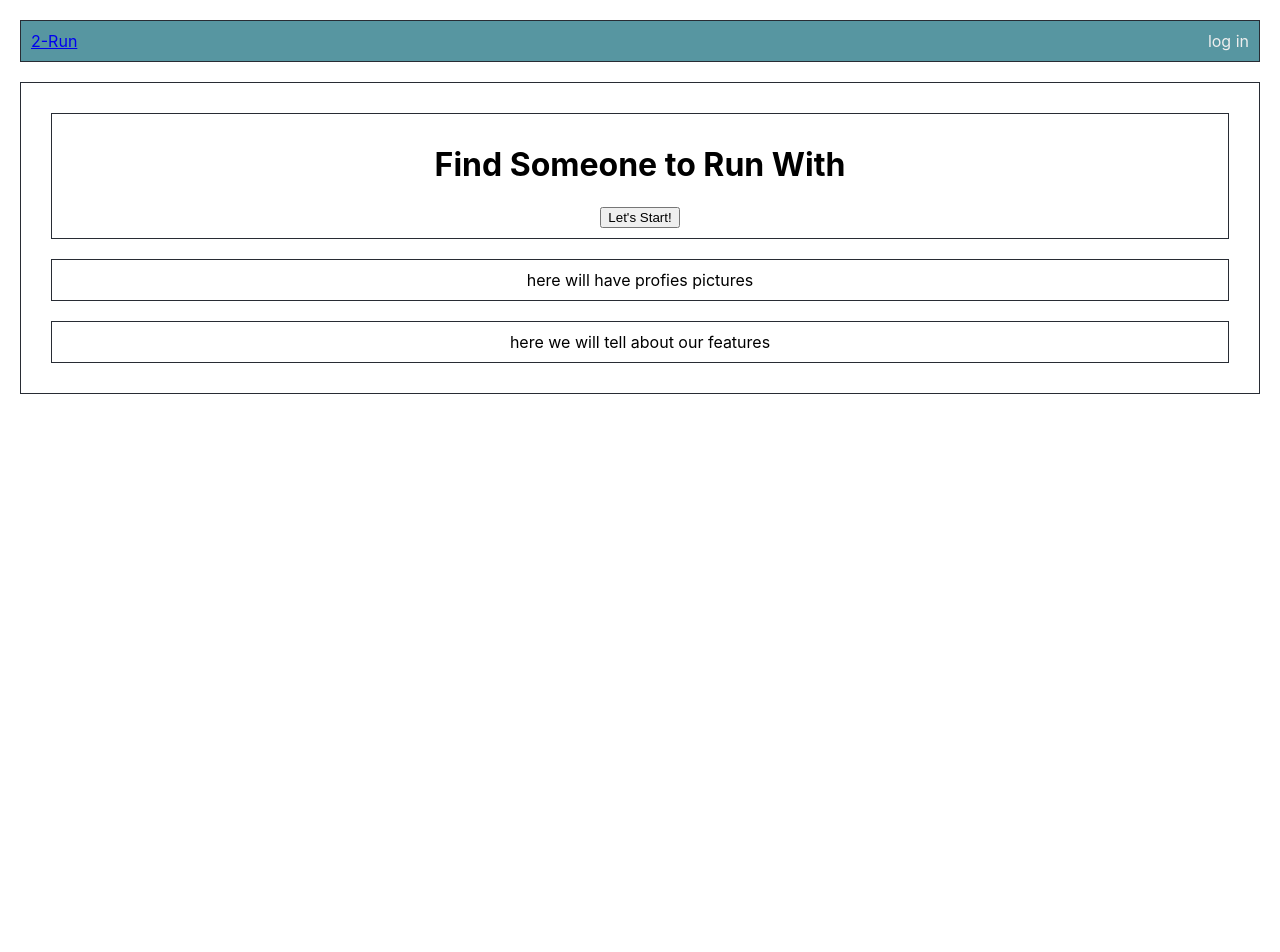
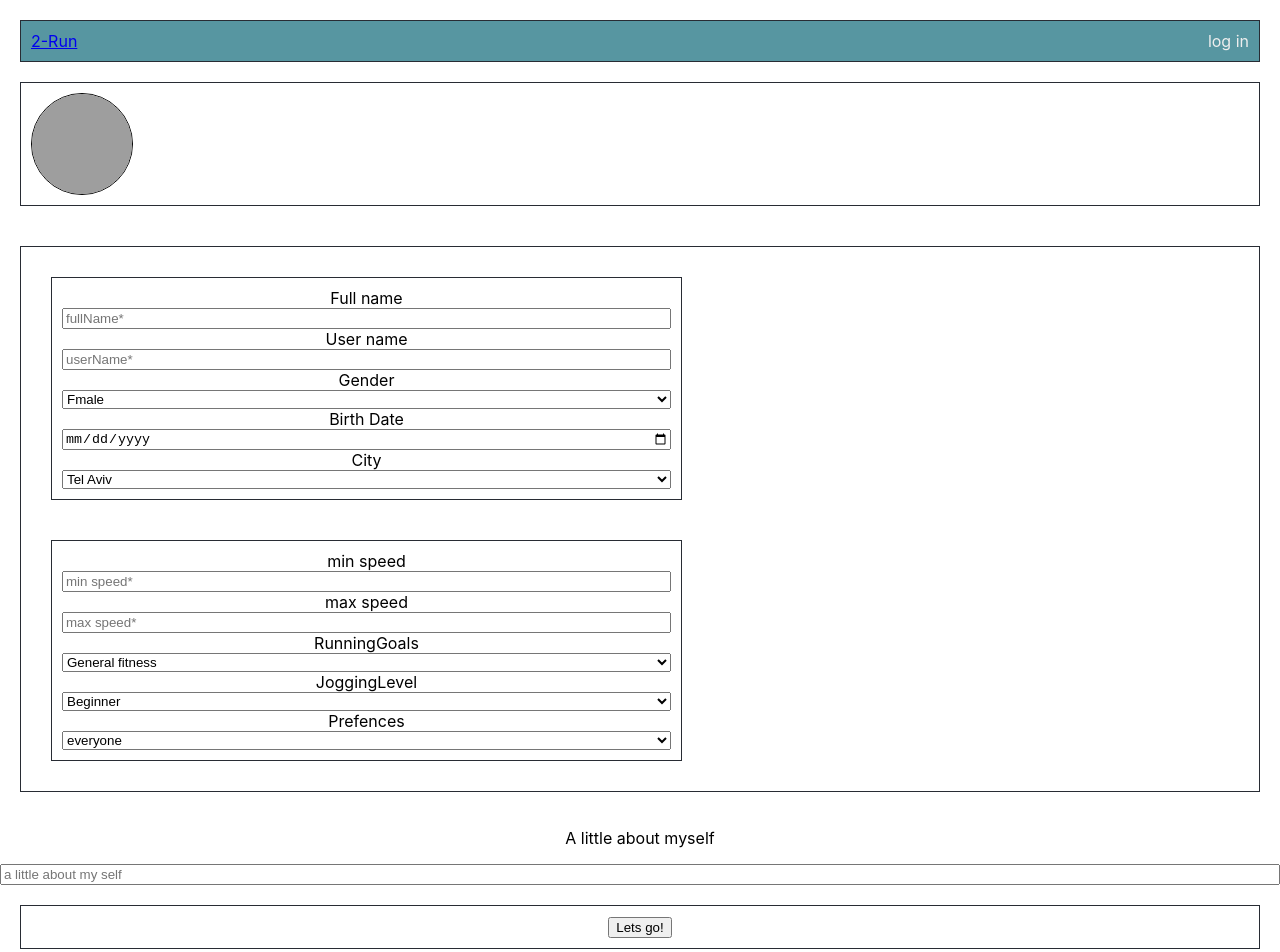
Before and after one commit to RevitalS/2run-app, a React (Create React App) app in the folder frontend/: page / in a window 1280 px wide. Shown: the top 952 px of the page. Before the commit the page ends 800 px from the top, so only its background shows below. Built offline with nearby package versions, Linux system fonts and the light colour scheme; grey boxes are pictures that could not be loaded.

Commit message:
updating the user object

```diff
--- a/frontend/src/App.tsx
+++ b/frontend/src/App.tsx
@@ -11,7 +11,7 @@ function App() {
   const isLoggedIn = useAppSelector((state) => state.config.isLoggedIn);
   return <div className='App'>
     <TopBar/>
-    {!isLoggedIn ? <Welcome /> : <Home />}
+    <PersonalDetailsForm/>
     </div>;
 }
 
--- a/frontend/src/components/DropdownGeneric.tsx
+++ b/frontend/src/components/DropdownGeneric.tsx
@@ -5,18 +5,18 @@ import { userInfo } from 'os';
 
 interface IProps {
     dropdownValues: {
-    value: string;
+    handleChange: Function;
     type: string;
     options: Array<string>;
     }
 }
 
 const DropdownGeneric: React.FC<IProps> = (props) => {
-    const {value, type, options} = props.dropdownValues;
+    const {handleChange, type, options} = props.dropdownValues;
   return (
       <>
       <label htmlFor={type}>{type}</label>
-      <select name={type} id={type} >
+      <select onChange={handleChange(type)} required name={type} id={type} >
           {options.map((option, i) => <option key={i} value={option}>{option}</option>)}
       </select>
       </>
--- a/frontend/src/components/Filter.tsx
+++ b/frontend/src/components/Filter.tsx
@@ -23,19 +23,19 @@ const Filter: React.FC = () => {
   const [isFilterOpen, setIsFilterOpen] = useState(false);
 
   const city = {
-    value: '',
+    handleChange: ()=>{},
     type: 'City',
     options: Object.values(City).slice(1),
   };
 
   const joggingLevel = {
-    value: '',
+    handleChange: ()=>{},
     type: 'JoggingLevel',
     options: Object.values(JoggingLevel).slice(1),
   };
 
   const runningGoals = {
-    value: '',
+    handleChange: ()=>{},
     type: 'RunningGoals',
     options: Object.values(RunningGoals).slice(1),
   };
--- a/frontend/src/components/personalDetails.tsx
+++ b/frontend/src/components/personalDetails.tsx
@@ -42,34 +42,32 @@ const PesronalDetails: React.FC= () => {
        height : 50px;
     }`;
 
-
-
     const gender = {
-        value: user.gender,
+        handleChange: handleChange,
         type: 'Gender',
         options: Object.values(Gender).slice(1),
       };
 
     const city = {
-        value: user.city,
+        handleChange: handleChange,
         type: 'City',
         options: Object.values(City).slice(1),
       };
 
       const joggingLevel = {
-        value: user.joggingLevel,
+        handleChange: handleChange,
         type: 'JoggingLevel',
         options: Object.values(JoggingLevel).slice(1),
       };
 
       const runningGoals = {
-        value: user.runningGoals,
+        handleChange: handleChange,
         type: 'RunningGoals',
         options: Object.values(RunningGoals).slice(1),
       };
 
       const  prefences= {
-        value: user.GenderPreference,
+        handleChange: handleChange,
         type: 'Prefences',
         options: Object.values(Prefences).slice(1),
       };
@@ -102,7 +100,12 @@ const PesronalDetails: React.FC= () => {
 
           <DropdownGeneric dropdownValues={gender} />
           <label>Birth Date</label>
-          <input type="date" />
+          <input
+            type="date"
+
+            onChange={handleChange('birthDate')}
+            required
+            />
           <DropdownGeneric dropdownValues={city} />
           </div>
           <div className="training">
@@ -129,9 +132,13 @@ const PesronalDetails: React.FC= () => {
           </div>
           </div>
           <p>A little about myself</p>
-          <input className="about" type="text" />
+          <input
+            placeholder="a little about my self"
+            type="text"
+            value={user.about || ''}
+            onChange={handleChange('about')}
+            />
           {<div><button >Lets go!</button></div> }
-          {console.log(user)}
     </form>
     );
   };
```
